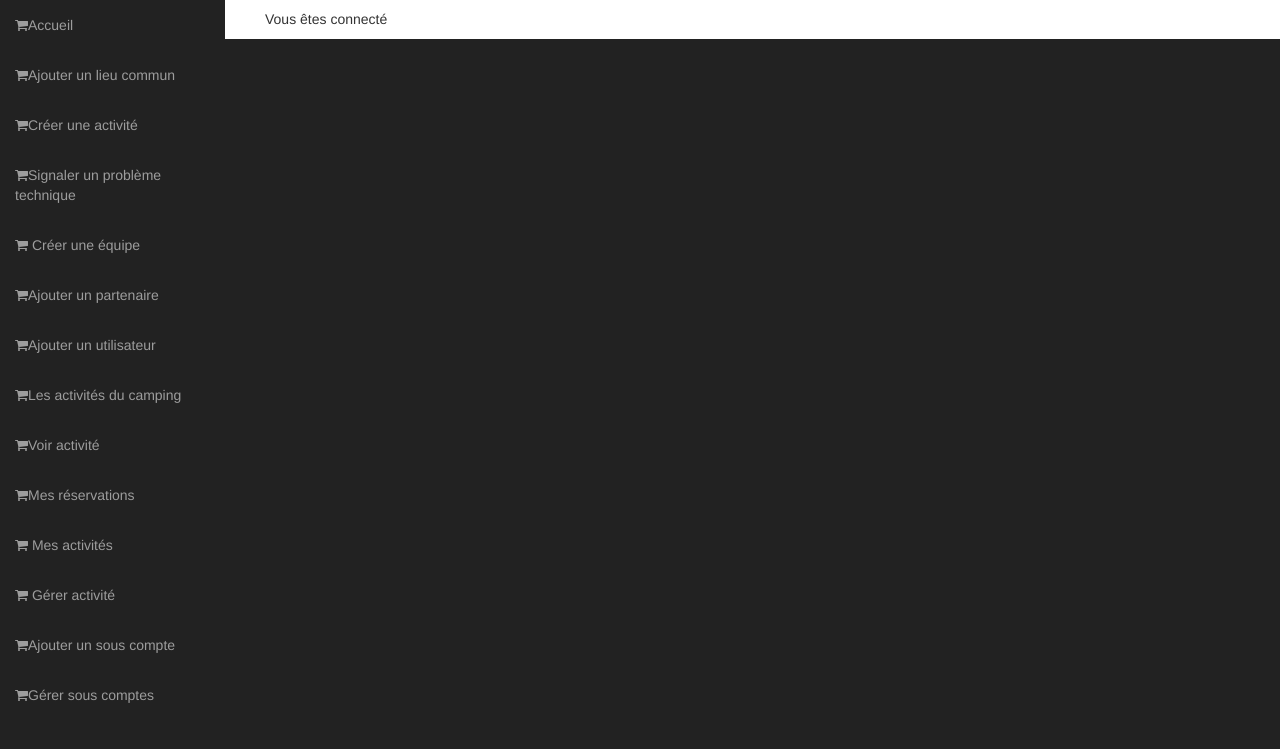
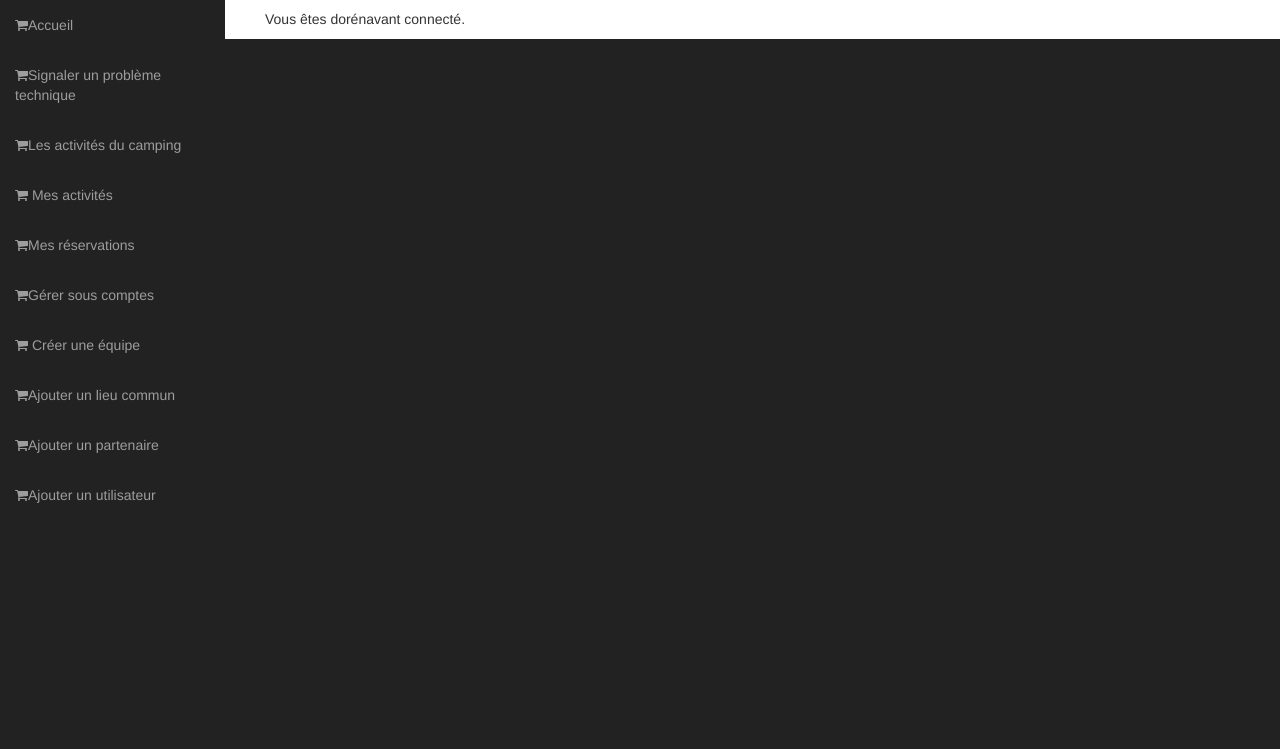
Before and after one commit to ToinonPolytech/CampingEasy, a PHP site: page / in a window 1280 px wide. Shown: the part 51-800 px from the top of the page. Run offline with PHP 8.4, Linux system fonts and the light colour scheme; the visitor is signed in with stand-in values (Sample User, id 1).

Commit message:
Todo : petit bug sur le js à régler (onclick auto) Un peu de navigation

```diff
--- a/includes/view/home.php
+++ b/includes/view/home.php
@@ -8,10 +8,13 @@
 	<div class="col-lg-6" style="width:100%;" name="form-connexion" id="form-connexion">
 		<?php
 		if (auth())
-		{	 echo "Vous êtes connecté";
-			/**
-				- On affiche les options disponibles à cet utilisateur.
-			**/
+		{
+			echo "Vous êtes dorénavant connecté.";
+			?>
+			<script type="text/javascript">
+				loadTo("includes/view/menu.php", {}, "#menu_nav", "append");
+			</script>
+			<?php
 		}
 		else
 		{
--- a/includes/view/menu.php
+++ b/includes/view/menu.php
@@ -1,28 +1,32 @@
-<nav class="navbar navbar-inverse navbar-fixed-top" role="navigation">
-	<div class="navbar-header"><a class="navbar-brand" href="index.php">Camping Facile : Le projet turfu </a></div>
-	<ul class="nav navbar-right top-nav">
-	</ul>
+<?php
+	if (!isset($_SESSION)) // Pour gérer les appels dynamiques
+		session_start();
+
+	require_once($_SERVER['DOCUMENT_ROOT']."/includes/fonctions/general.php");
+
+	if (!auth())
+		exit;
+?>
 <div class="collapse navbar-collapse navbar-ex1-collapse">
 	<ul class="nav navbar-nav side-nav">
 		<li>
 			<a href="/includes/view/home.php"><i class="fa fa-shopping-cart"></i>Accueil</a>
+			<a href="/includes/view/ajoutProblemeTechniqueForm.php"><i class="fa fa-shopping-cart"></i>Signaler un problème technique</a>
+			<a href="/includes/view/activitesView.php"><i class="fa fa-shopping-cart"></i>Les activités du camping</a>
+			<a href="/includes/view/mesActivitesView.php"><i class="fa fa-shopping-cart"></i> Mes activités</a>
+			<a href="/includes/view/mesReservationsView.php"><i class="fa fa-shopping-cart"></i>Mes réservations</a>
+			<a href="/includes/view/gererSousComptesView.php"><i class="fa fa-shopping-cart"></i>Gérer sous comptes</a>
+			<a href="/includes/view/ajoutEquipeForm.php"><i class="fa fa-shopping-cart"></i> Créer une équipe </a>
+			<?php
+				if ($_SESSION["access_level"]!="CLIENT")
+				{
+					?>
 					<a href="/includes/view/ajoutLieuCommunForm.php"><i class="fa fa-shopping-cart"></i>Ajouter un lieu commun</a>
-				<a href="/includes/view/ajoutActiviteForm.php"><i class="fa fa-shopping-cart"></i>Créer une activité </a>
-				<a href="/includes/view/ajoutProblemeTechniqueForm.php"><i class="fa fa-shopping-cart"></i>Signaler un problème technique </a>
-				<a href="/includes/view/ajoutEquipeForm.php"><i class="fa fa-shopping-cart"></i> Créer une équipe </a>
 					<a href="/includes/view/ajoutPartenaireForm.php"><i class="fa fa-shopping-cart"></i>Ajouter un partenaire </a>
 					<a href="/includes/view/ajoutUserForm.php"><i class="fa fa-shopping-cart"></i>Ajouter un utilisateur </a>
-				<a href="/includes/view/activitesView.php"><i class="fa fa-shopping-cart"></i>Les activités du camping   </a>
-				<a href="/includes/view/activiteView.php"><i class="fa fa-shopping-cart"></i>Voir activité   </a>
-				<a href="/includes/view/mesReservationsView.php"><i class="fa fa-shopping-cart"></i>Mes réservations    </a>
-				<a href="/includes/view/mesActivitesView.php"><i class="fa fa-shopping-cart"></i> Mes activités   </a>
-				<a href="/includes/view/gererActiviteForm.php"><i class="fa fa-shopping-cart"></i> Gérer activité    </a>
-				<a href="/includes/view/ajoutSousCompteForm.php"><i class="fa fa-shopping-cart"></i>Ajouter un sous compte    </a>
-					<a href="/includes/view/gererSousComptesView.php"><i class="fa fa-shopping-cart"></i>Gérer sous comptes   </a>
+					<?php
+				}
+			?>
 		</li>
-
-
 	</ul>
 </div>
-	<!-- /.navbar-collapse -->
-</nav>
--- a/includes/view/mesActivitesView.php
+++ b/includes/view/mesActivitesView.php
@@ -8,7 +8,9 @@ $db1 = new Database();
 $db2 = new Database();
 $db1->select("activities", array('idDirigeant' => $_SESSION['id']));
 
-
+?>
+<a href="/includes/view/ajoutActiviteForm.php" class="pull-left">Créer une activité </a>
+<?php
 echo "<table class='table'>
   <thead>
     <tr>
--- a/index.php
+++ b/index.php
@@ -1,5 +1,6 @@
 <?php
 	session_start();
+	require_once($_SERVER['DOCUMENT_ROOT']."/includes/fonctions/general.php");
 ?>
 <html>
 	<head>
@@ -32,9 +33,13 @@
 	</head>
 	<body>
 		<div id="wrapper">
-			<?php
-				require ("./includes/view/menu.php");
-			?>
+			<nav class="navbar navbar-inverse navbar-fixed-top" role="navigation" id="menu_nav">
+				<div class="navbar-header"><a class="navbar-brand" href="index.php">Camping Facile : Le projet turfu </a></div>
+				<ul class="nav navbar-right top-nav"></ul>
+				<?php
+					if (auth()) require ("./includes/view/menu.php");
+				?>
+			</nav>
 			<div id="page-wrapper">
 				<div class="container-fluid">
 					<div id="mainAjax" name="mainAjax">
--- a/js/main.js
+++ b/js/main.js
@@ -13,6 +13,10 @@ function loadTo(urlCalled, dataUsed, location, type, callback) // path vers le f
 			$(location).prepend(data);
 
 		if (typeof(callback) === "function") { callback(); }
+
+		$("a").click(function(){
+			loadToMain($(this).attr("href"), "{}"); return false;
+		});
 	});
 }
 function loadToMain(urlCalled, dataUsed, callback) // dataUsed : { nomVar : valeur, nomVar2 : valeur2 }
```
Also changed, not shown: includes/view/gererSousComptesView.php (+11 -0 lines). Lines whose indentation alone changed are shown as unchanged.
